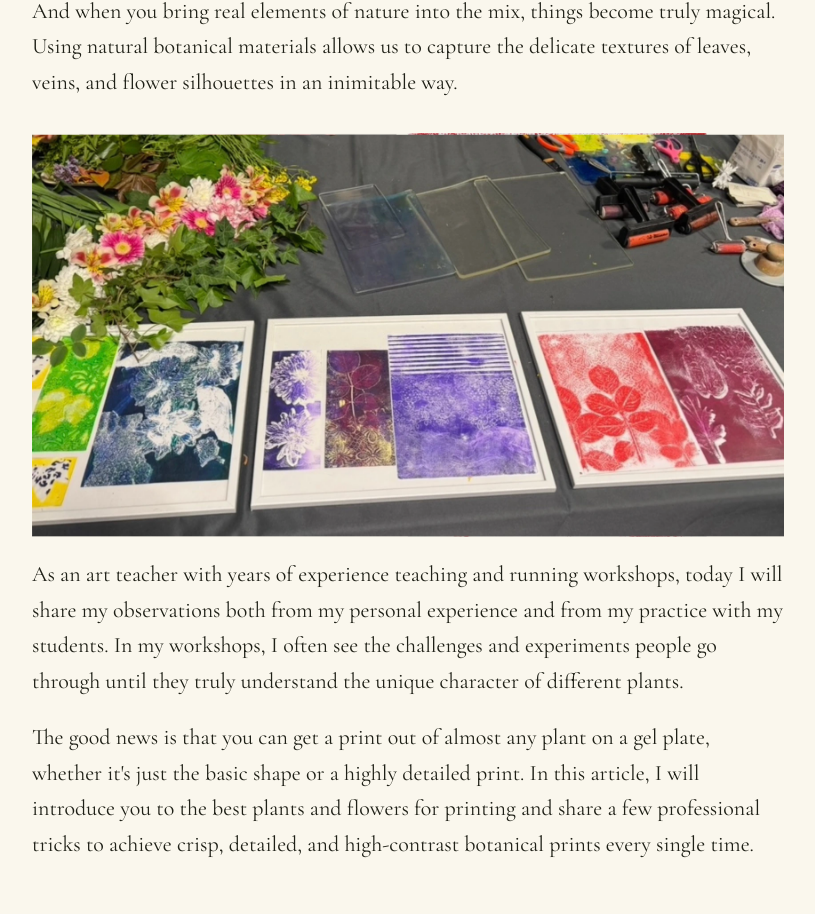
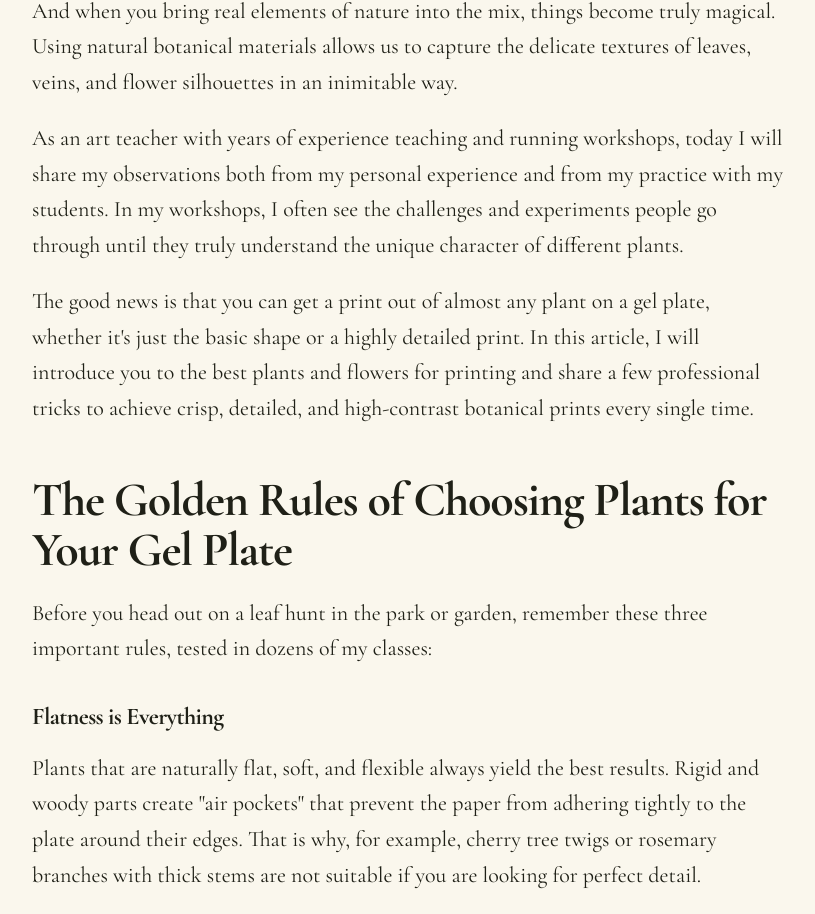
Before and after one commit to ivan-cholakov/temsjems-portfolio, a Next.js app: page /blog/best-plants-for-gel-plate-printing in a window 1280 px wide. Shown: the part 2093-3007 px from the top of the page, without its empty margins (362-1177 px from the left). Built offline with nearby package versions, Linux system fonts and the light colour scheme.

Commit message:
fix: drop repeated opening figure and blog list subtitle

```diff
--- a/app/blog/page.tsx
+++ b/app/blog/page.tsx
@@ -23,10 +23,6 @@ export default function BlogIndex() {
     <section className="mx-auto max-w-[64rem] px-6 pt-6 pb-24 md:pt-10 md:pb-40">
       <h2 className="text-h1 font-bold tracking-tight">Blog.</h2>
 
-      <p className="mt-12 max-w-[60ch] text-lead leading-tight">
-        Writing on the practice - linocut, watercolor, the studio.
-      </p>
-
       {posts.length === 0 ? (
         <p className="mt-12 text-mute italic">New posts will appear here.</p>
       ) : (
--- a/content/blog.ts
+++ b/content/blog.ts
@@ -102,15 +102,6 @@ export const POSTS: Post[] = [
       {
         kind: "paragraph",
         text: "The magic of this technique is that you never know exactly what the final result will be. And when you bring real elements of nature into the mix, things become truly magical. Using natural botanical materials allows us to capture the delicate textures of leaves, veins, and flower silhouettes in an inimitable way.",
-      },
-      {
-        kind: "image",
-        image: {
-          src: `${GEL_PLATE_DIR}/01-botanical-textures.webp`,
-          width: 1692,
-          height: 909,
-          alt: "Three framed gel plate monoprints in green, violet and red laid on a studio table beside fresh flowers, clear gel plates and inked brayers.",
-        },
       },
       {
         kind: "paragraph",
```
